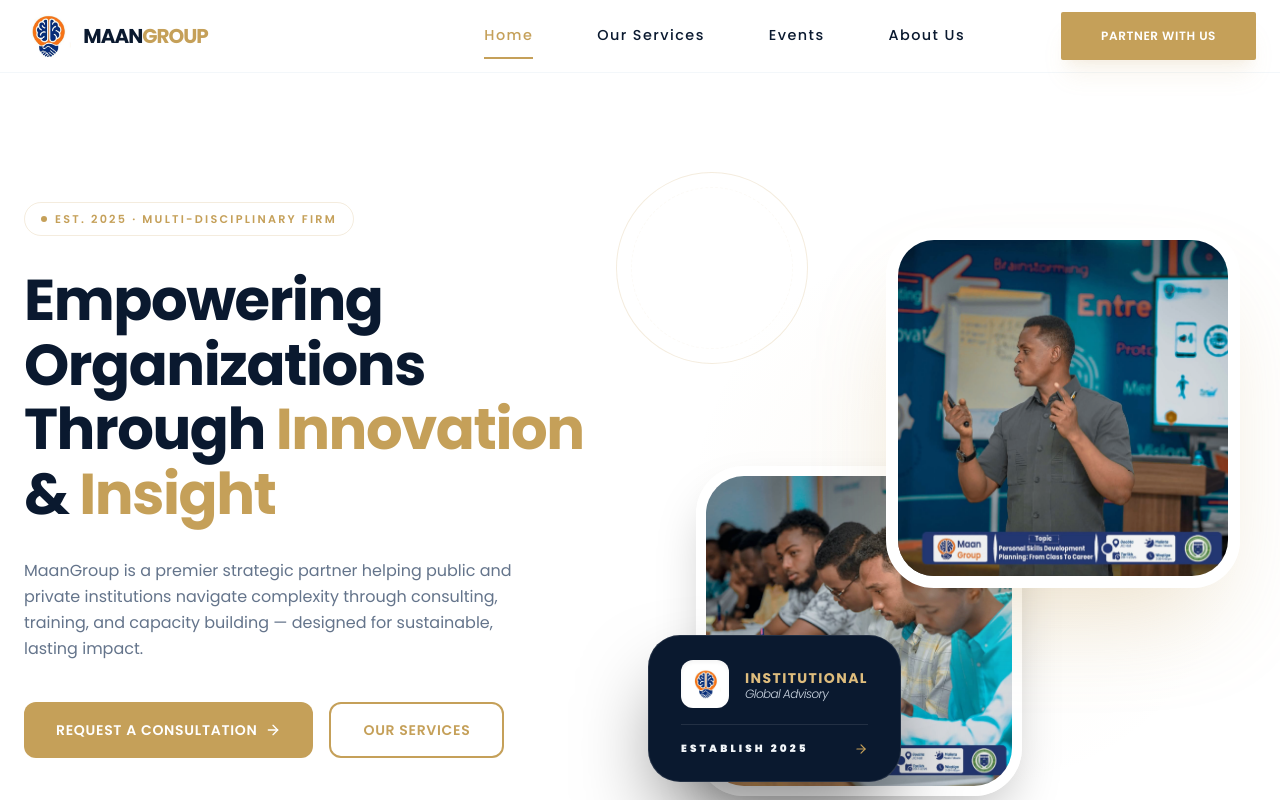
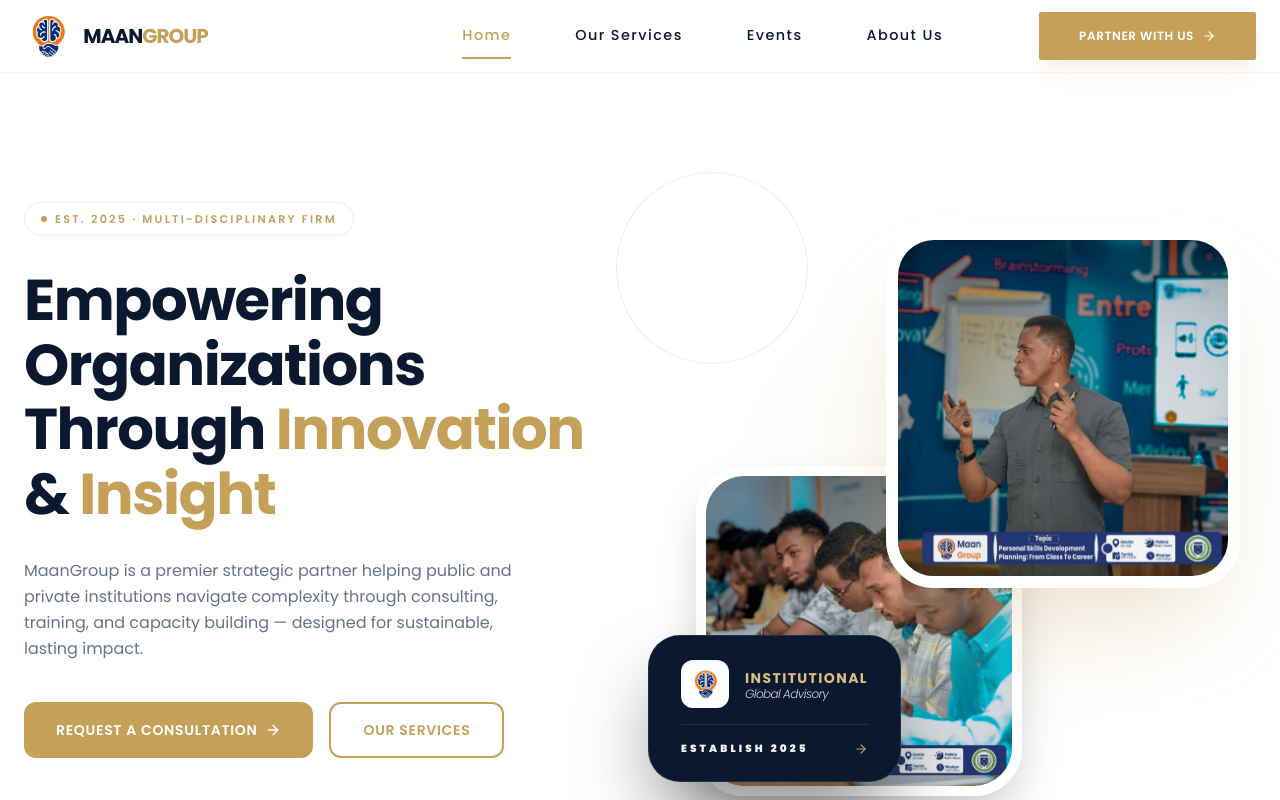
Before and after one commit to Amen252/Maan-Group, a React (Vite) app: page / in a window 1280 px wide. Shown: the top 800 px of the page. Built offline with nearby package versions, Linux system fonts and the light colour scheme.

Commit message:
changes made

```diff
--- a/src/components/Navbar.jsx
+++ b/src/components/Navbar.jsx
@@ -1,7 +1,7 @@
 import React from 'react';
 import { motion } from 'framer-motion';
 import { Link, NavLink } from 'react-router-dom';
-import { Menu, X } from 'lucide-react';
+import { Menu, X, ArrowRight } from 'lucide-react';
 
 export const Navbar = () => {
     const [isOpen, setIsOpen] = React.useState(false);
@@ -55,8 +55,9 @@
                             </NavLink>
                         ))}
                     </div>
-                    <Link to="/contact" className="btn btn-primary !px-10 !py-4 !text-xs !rounded-sm shadow-xl shadow-gold-500/10">
+                    <Link to="/contact" className="btn btn-primary !px-10 !py-4 !text-xs !rounded-sm shadow-xl rounded-md shadow-gold-500/10 flex items-center gap-2 group/btn">
                         Partner With Us
+                        <ArrowRight size={14} className="group-hover/btn:translate-x-1 transition-transform duration-300" />
                     </Link>
                 </div>
 
@@ -91,10 +92,11 @@
                     <div className="p-6">
                         <Link
                             to="/contact"
-                            className="btn btn-primary w-full !justify-center"
+                            className="btn btn-primary w-full !justify-center flex items-center gap-2 group/mbtn"
                             onClick={() => setIsOpen(false)}
                         >
                             Partner With Us
+                            <ArrowRight size={16} className="group-hover/mbtn:translate-x-1 transition-transform duration-300" />
                         </Link>
                     </div>
                 </div>
```
